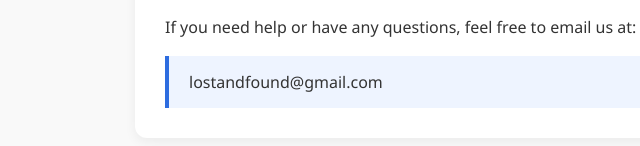
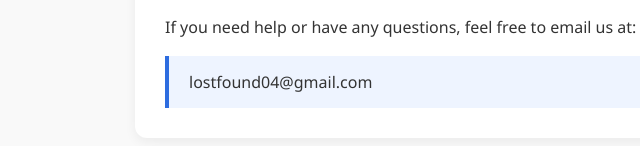
Before and after one commit to SarmadHassan27/lostfoundHelpcenter, a plain HTML site: page index.html in a window 1280 px wide. Shown: the part 438-584 px from the top of the page, 105-745 px from the left. Drawn offline with Linux system fonts and the light colour scheme.

Commit message:
Update index.html

```diff
--- a/index.html
+++ b/index.html
@@ -101,7 +101,7 @@
       <h2>Contact Support</h2>
       <p>If you need help or have any questions, feel free to email us at:</p>
       <div class="email-box">
-        lostandfound@gmail.com
+        lostfound04@gmail.com
       </div>
     </div>
 
```
